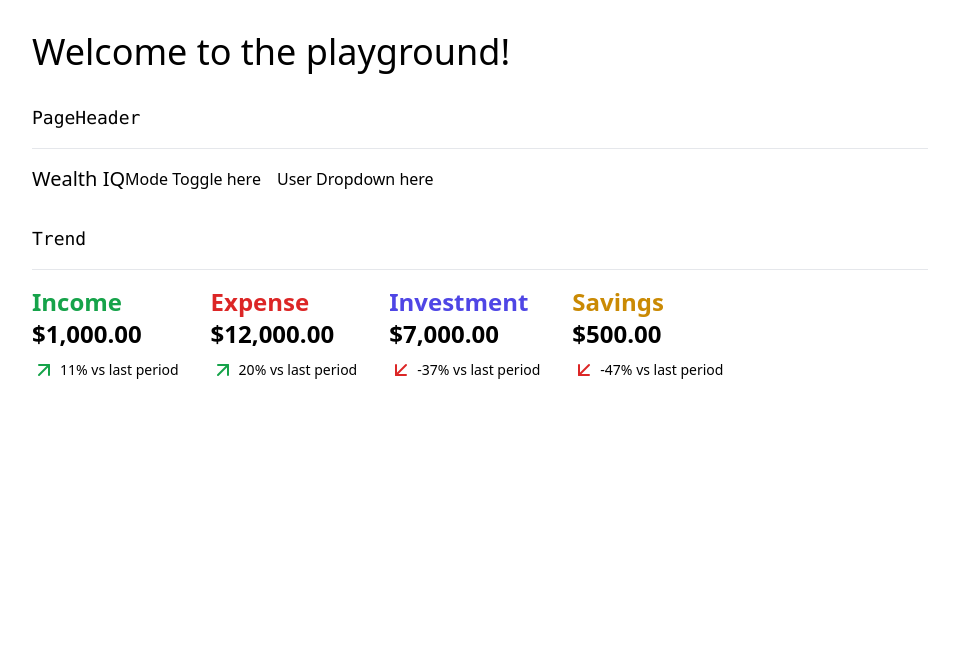
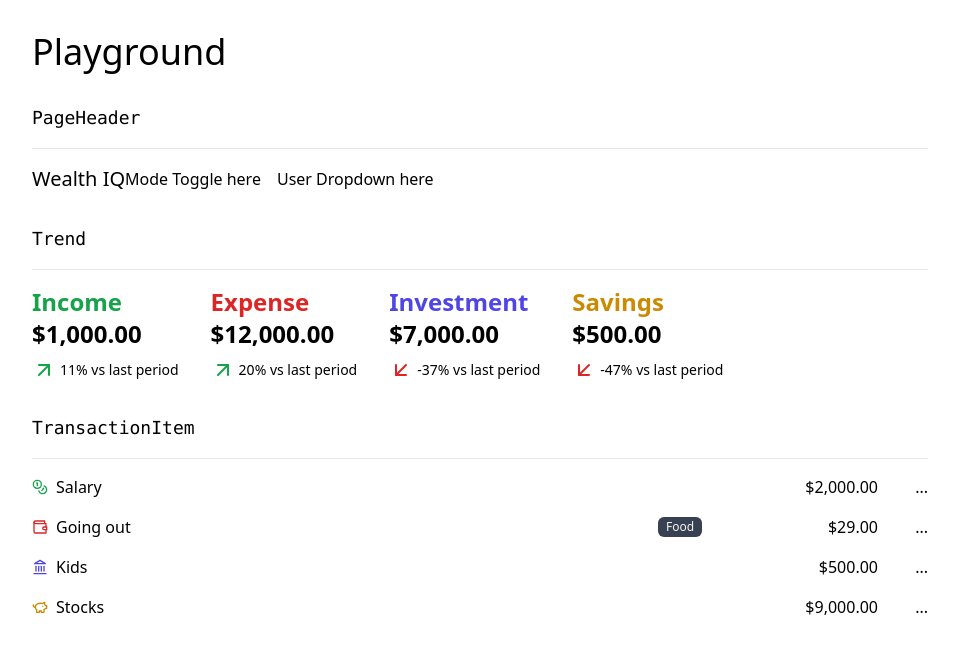
Before and after one commit to slicbutsic/BudgetIQ, a Next.js app: page /playground in a window 1280 px wide. Shown: the top 654 px of the page, without its empty margins (160-1118 px from the left). Built offline with nearby package versions, Linux system fonts and the light colour scheme.

Commit message:
add transaction items

```diff
--- a/app/playground/page.js
+++ b/app/playground/page.js
@@ -1,11 +1,12 @@
 import PageHeader from "@/components/page-header";
+import TransactionItem from "@/components/transaction-item";
 import Trend from "@/components/trend";
 
 export default function Page() {
   return (
     <main className="space-y-8">
       <h1 className="text-4xl mt-8">
-        Welcome to the playground!
+        Playground
       </h1>
       <div>
         <h2 className="mb-4 text-lg font-mono">PageHeader</h2>
@@ -27,6 +28,18 @@ export default function Page() {
         </div>
       </div>
 
+      <div>
+        <h2 className="mb-4 text-lg font-mono">TransactionItem</h2>
+        <hr className="mb-4 border-gray-200 dark:border-gray-800" />
+        <div className="space-y-4">
+          <TransactionItem type='Income' description='Salary' amount={2000}/>
+          <TransactionItem type='Expense' category='Food' description='Going out' amount={29}/>
+          <TransactionItem type='Saving' description='Kids' amount={500}/>
+          <TransactionItem type='Investment' description='Stocks' amount={9000}/>
+
+        </div>
+      </div>
+
 
 
     </main>
--- /dev/null
+++ b/components/transaction-item.js
@@ -0,0 +1,55 @@
+import { useFormatCurrency } from "@/hooks/use-format-currency";
+import { Coins, Landmark, PiggyBank, Wallet } from "lucide-react";
+
+export default function TransactionItem({
+  type, category, description, amount
+}) {
+  const typesMap = {
+    'Income': {
+      icon: Coins,
+      colours: 'text-green-600 dark:text-green-300'
+    },
+    'Expense': {
+      icon: Wallet,
+      colours: 'text-red-600 dark:text-red-300'
+    },
+    'Saving': {
+      icon: Landmark,
+      colours: 'text-indigo-600 dark:text-indigo-300'
+    },
+    'Investment': {
+      icon: PiggyBank,
+      colours: 'text-yellow-600 dark:text-yellow-300'
+    }
+  }
+  const IconCompenent = typesMap[type].icon
+  const colours = typesMap[type].colours
+
+  const formattedAmount = useFormatCurrency(amount)
+  return (
+    <div className="w-full flex items-center">
+
+      <div className='flex items-center mr-4 grow'>
+        <IconCompenent className={`${colours} mr-2 w-4 h-4 hidden sm:block`} />
+        <span>
+          {description}
+        </span>
+      </div>
+
+      <div className="min-w-[150px] items-center hidden md:flex">
+        {category &&
+        <div className="rounded-md text-xs bg-gray-700 dark:bg-gray-100 text-gray-100 dark:text-black px-2 py-0.5">
+          {category}
+        </div>}
+      </div>
+
+
+
+      <div className="min-w-[70px] text-right">{formattedAmount}</div>
+
+      <div className="min-w-[50px] flex justify-end">...</div>
+
+
+    </div>
+  )
+}
--- a/components/trend.js
+++ b/components/trend.js
@@ -1,5 +1,6 @@
 import { useMemo } from "react";
 import { ArrowDownLeft, ArrowUpRight } from "lucide-react";
+import { useFormatCurrency } from "@/hooks/use-format-currency";
 
 export default function Trend({
   type, amount, prevAmount
@@ -21,9 +22,7 @@ export default function Trend({
     () => calcPercentageChange(amount, prevAmount).toFixed(0),
     [amount, prevAmount]
   )
-
-  const formatCurrency = (amount) =>
-    new Intl.NumberFormat('en-AU', {style: 'currency', currency: 'AUD'}).format(amount)
+  const formattedAmount = useFormatCurrency(amount)
 
   return (
     <div>
@@ -31,7 +30,7 @@ export default function Trend({
         {type}
       </div>
       <div className="text-2xl font-semibold teext-black dark:text-white mb-2">
-        {amount ? formatCurrency(amount) : formatCurrency(0)}
+        {formattedAmount}
       </div>
 
       <div className="flex space-x-1 items-center text-sm">
--- /dev/null
+++ b/hooks/use-format-currency.js
@@ -0,0 +1,13 @@
+import { useMemo } from 'react';
+
+export const useFormatCurrency = (amount) => {
+  const formatCurrency = (amount) =>
+    new Intl.NumberFormat('en-AU', {style: 'currency', currency: 'AUD'})
+    .format(amount)
+
+  return useMemo(
+    () => formatCurrency(amount),
+    [amount]
+  )
+
+}
```
